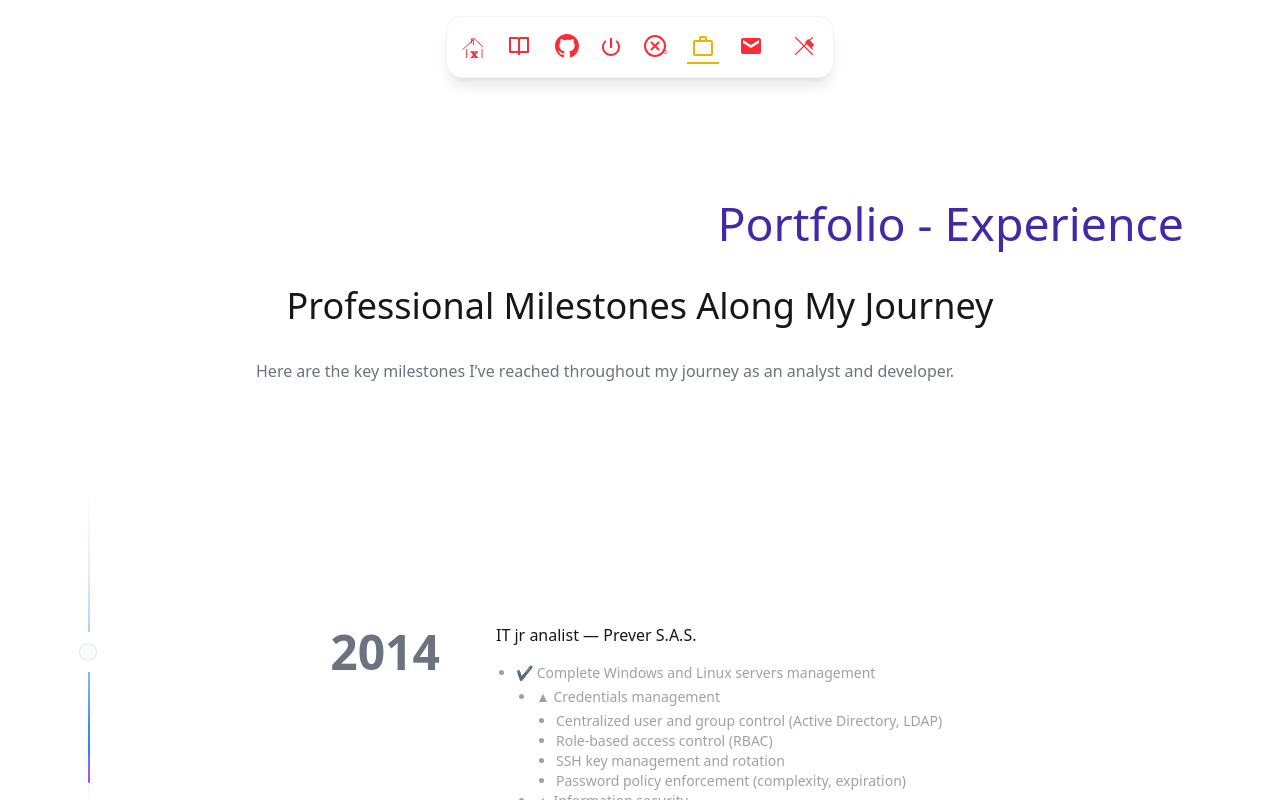
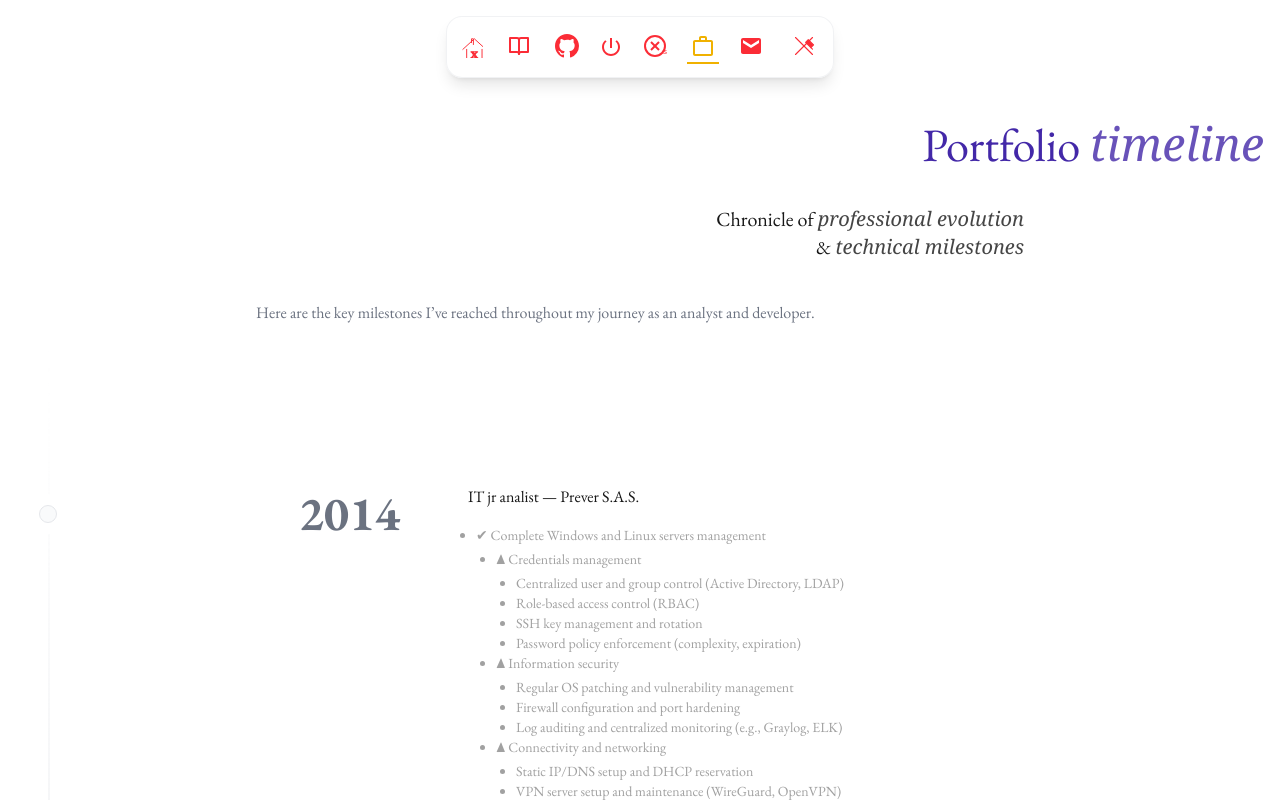
Before and after one commit to xscriptor/xscriptor.pages, a Next.js app in the folder devxscriptor/: page /portfolio in a window 1280 px wide. Shown: the top 800 px of the page. Built offline with nearby package versions, Linux system fonts and the light colour scheme.

Commit message:
Update dev main page

```diff
--- a/devxscriptor/src/app/components/timeline/timeline.tsx
+++ b/devxscriptor/src/app/components/timeline/timeline.tsx
@@ -33,20 +33,16 @@ export const Timeline = ({ data }: { data: TimelineEntry[] }) => {
 
   return (
     <div
-      className="w-full font-sans md:px-10"
+      className="w-full"
       ref={containerRef}
     >
-      <div className="max-w-7xl mx-auto py-20 px-4 md:px-8 lg:px-10">
-        <h1>Portfolio - Experience</h1>
-        <h2 className="text-lg md:text-4xl mb-4 max-w-4xl" style={{ color: 'var(--foreground)' }}>
-           Professional Milestones Along My Journey
-        </h2>
-        <p className="text-sm md:text-base max-w-sm" style={{ color: 'var(--text-muted)' }}>
+      <div className="">
+        <p className="" style={{ color: 'var(--text-muted)' }}>
           Here are the key milestones I&rsquo;ve reached throughout my journey as an analyst and developer.
         </p>
       </div>
 
-      <div ref={ref} className="relative max-w-7xl mx-auto pb-20">
+      <div ref={ref} className="relative max-w-7xl mx-auto pb-10">
         {data.map((item, index) => (
           <div
             key={index}
--- a/devxscriptor/src/app/portfolio/page.tsx
+++ b/devxscriptor/src/app/portfolio/page.tsx
@@ -11,6 +11,11 @@ export const metadata = {
 export default function Portfolio() {
   return (
     <div>
+      <h1><span className="inline lg:block">Portfolio <em>timeline</em></span>
+        </h1>
+          <p className='pb-10'><span className="inline lg:block text-xl text-right">Chronicle of <em>professional evolution </em></span>
+           <span className="inline lg:block text-xl text-right"> & <em>technical milestones</em></span>
+          </p>
       <div className="animate-fade-in-up">
         <PortfolioTimeline />
       </div>
--- a/devxscriptor/src/app/repos/page.tsx
+++ b/devxscriptor/src/app/repos/page.tsx
@@ -119,10 +119,14 @@ export default async function ReposPage() {
 
   return (
     <div>
-      <h1><span className="inline lg:block">Resource <em>Vault</em></span>
-          <span className="inline lg:block">Compendium of<em> technical artifacts </em></span>
-           <span className="inline lg:block"> and  <em>engineering essentials</em></span>
-          </h1>
+
+      <h1>
+        <span className="inline lg:block">Resource <em>vault</em></span>
+      </h1>
+          <p className='pb-10'><span className="inline lg:block text-xl text-right">Compendium of <em>technical artifacts </em></span>
+           <span className="inline lg:block text-xl text-right"> & <em>engineering essentials</em></span>
+          </p>
+
     <ReposClient repos={repos} isStaticFallback={isStaticFallback} />
     </div>
   );
--- a/devxscriptor/src/app/resources/page.tsx
+++ b/devxscriptor/src/app/resources/page.tsx
@@ -61,9 +61,10 @@ export default function ResourcesPage() {
     <div className="">
 
         <h1><span className="inline lg:block">Development <em>lab</em></span>
-          <span className="inline lg:block">Engineering <em>Innovative Solutions </em></span>
-           <span className="inline lg:block"> & <em>Open Source Architectures</em></span>
-          </h1>
+        </h1>
+          <p className='pb-10'><span className="inline lg:block text-xl text-right">Engineering <em>Innovative Solutions </em></span>
+           <span className="inline lg:block text-xl text-right"> & <em>Open Source Architectures</em></span>
+          </p>
 
       <div className="w-full max-w-7xl mx-auto grid grid-cols-1 md:grid-cols-2 lg:grid-cols-3 gap-6">
         {repos.map((repo, index) => (
```
